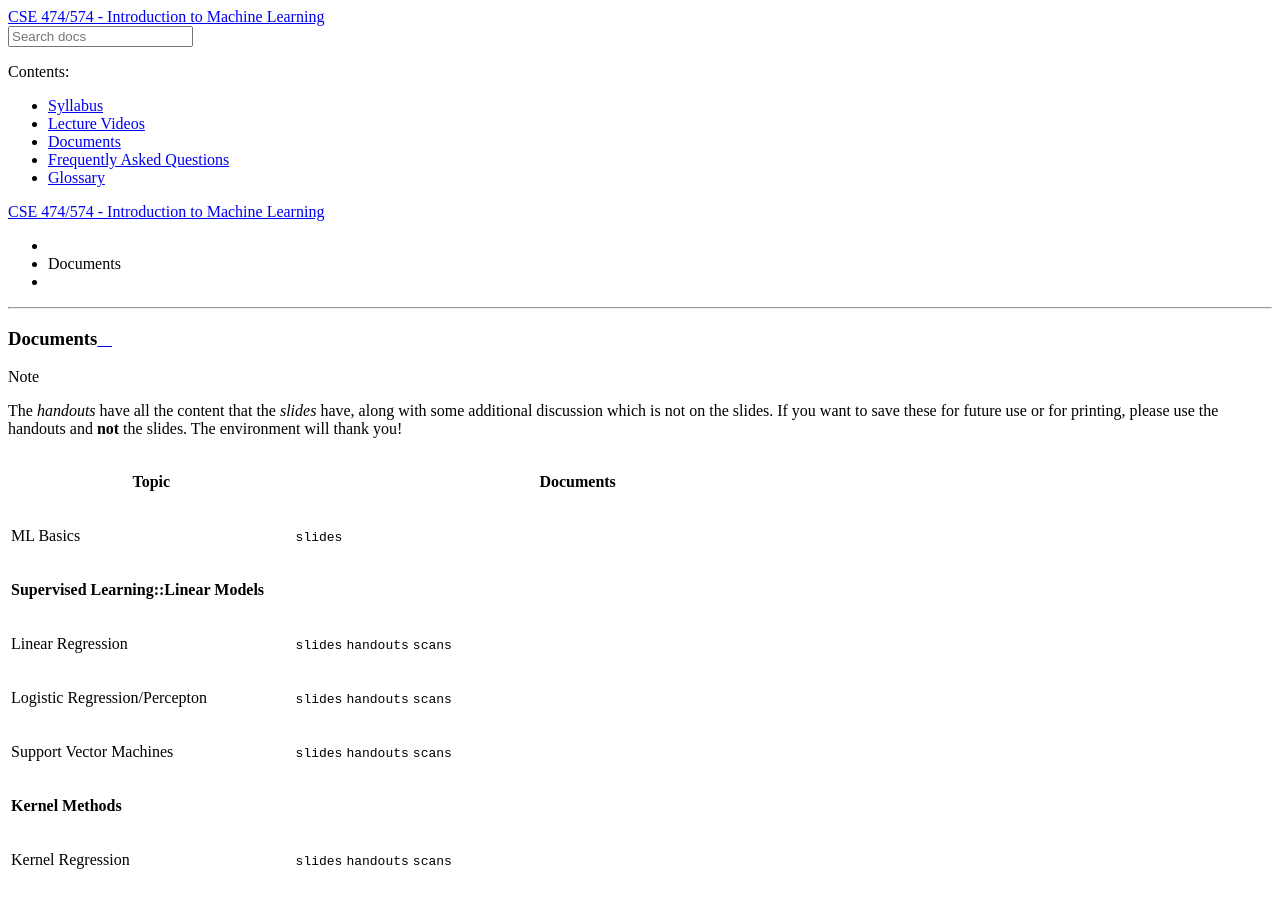
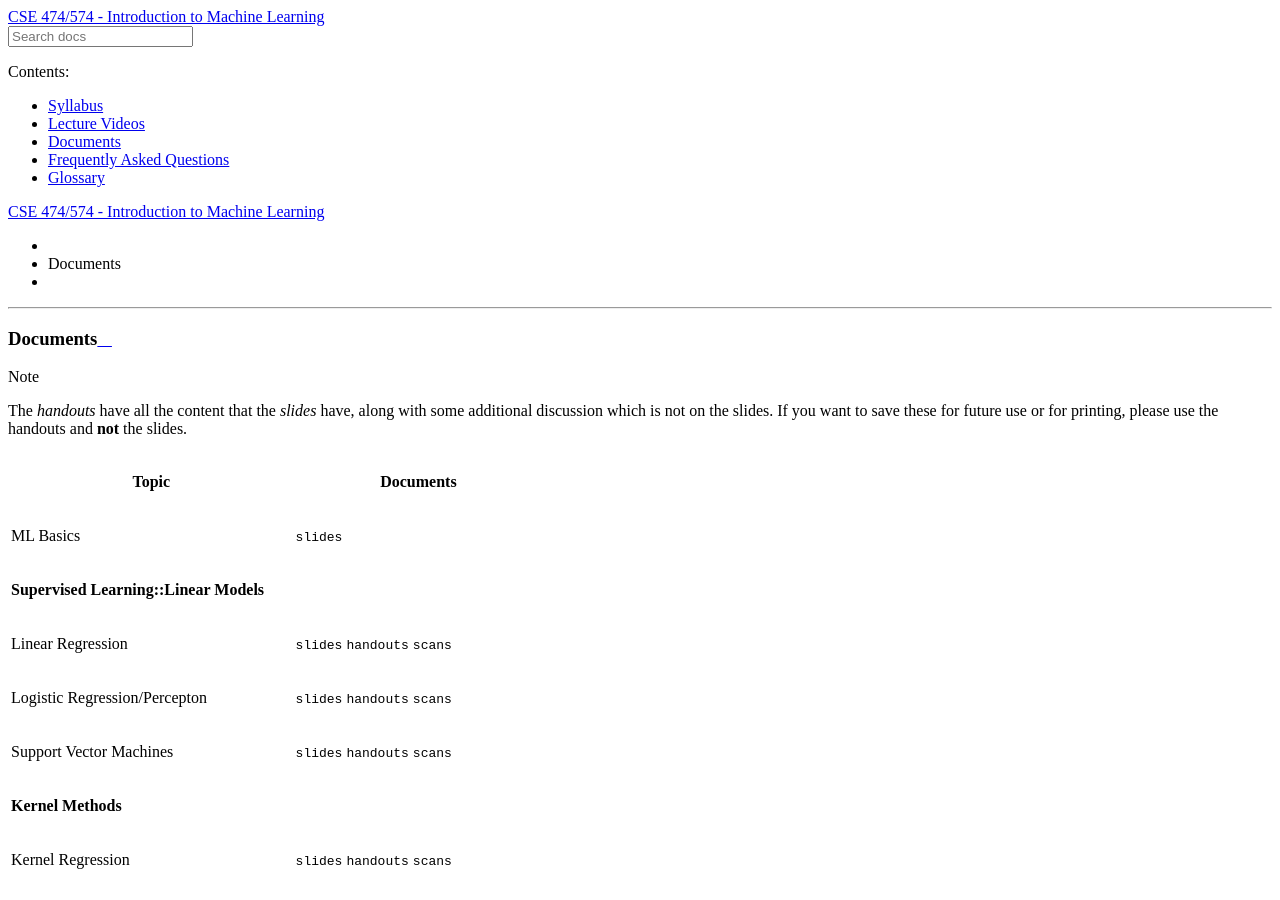
Before and after one commit to ubdsgroup/mlcourse-ub, a Sphinx documentation site: the page built from source/docs.rst, in a window 1280 px wide and 900 px high. Built offline with Sphinx 7.4.7 and the Read the Docs theme 2.0.0, drawn with Linux system fonts in a browser that asks for light colours.

```diff
--- a/source/docs.rst
+++ b/source/docs.rst
@@ -6,10 +6,10 @@
 Documents
 ====================================================================
 .. note::
-   The *handouts* have all the content that the *slides* have, along with some additional discussion which is not on the slides. If you want to save these for future use or for printing, please use the handouts and **not** the slides. The environment will thank you!
+   The *handouts* have all the content that the *slides* have, along with some additional discussion which is not on the slides. If you want to save these for future use or for printing, please use the handouts and **not** the slides.
 
 .. list-table::
-   :widths: 25 50
+   :widths: 40 35
    :header-rows: 1
 
    * - Topic
```
